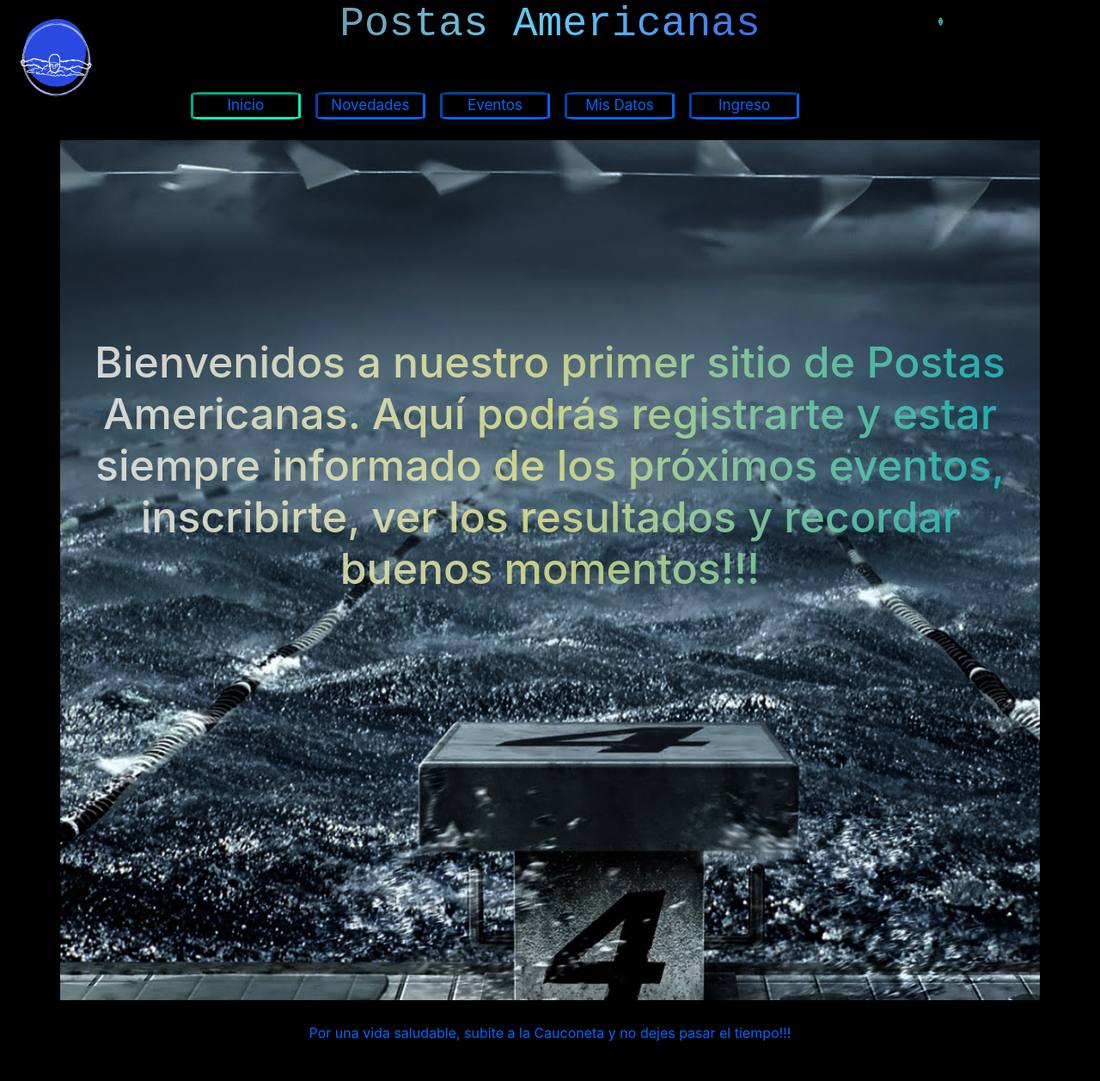
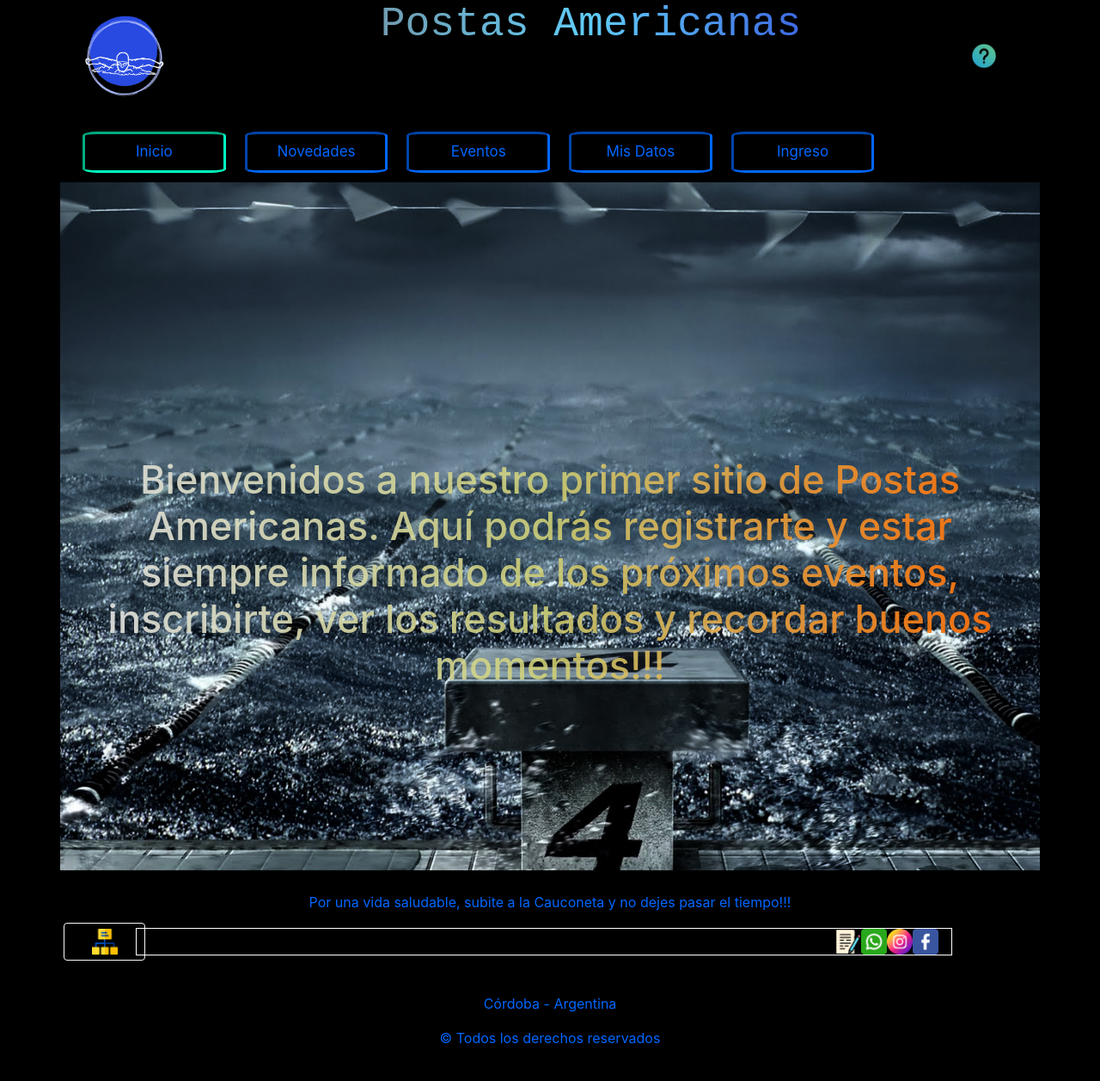
Before and after one commit to caucota/PostasAmericanasDesafioBootstrap, a plain HTML site: page index.html in a window 1280 px wide. Shown: the top 1257 px of the page at 86% size. Drawn offline with nearby package versions, Linux system fonts and the light colour scheme; a small style sheet from the web is missing; a web font is replaced by a local one.

Commit message:
cambiosbootstrap

```diff
--- a/css/style.css
+++ b/css/style.css
@@ -16,11 +16,13 @@ https://getbootstrap.com/docs/4.0/getting-started/download/
 .divLogoNombreSitio__imagenLogoSitio {
     width: 120px;
     height: 120px;
+    /*
     float: left;
     padding-left: 5%;
     padding-top: 2%;
     grid-column: 1/1;
     grid-row: 1/3;
+    */
 }
 
 
@@ -49,11 +51,7 @@ https://getbootstrap.com/docs/4.0/getting-started/download/
 .iconHelp {
     width: 30px;
     height: 30px;
-    padding-left: 25px;
-    padding-top: 20px;
-    /*float:right;*/
-    grid-column: 3/3;
-    grid-row: 1/1;
+    margin-top: 50px;
     transform: scale(1,1);
 }
 .iconHelp:hover{
@@ -76,11 +74,13 @@ https://getbootstrap.com/docs/4.0/getting-started/download/
     padding-left: 0%;
 }
 
+/*
 .headerSitio {
     display: grid;
     grid-template-columns: 1fr 4fr 1fr;
     grid-template-rows: 1fr 1fr;
 }
+*/
 .navMenu ul {
     list-style: none;
     font-size: 0;
@@ -98,11 +98,11 @@ https://getbootstrap.com/docs/4.0/getting-started/download/
     margin: 1%;
 }
 
-/*
 .classBody {
-    display: grid;
-}
-*/
+    display: block;
+    background-color: black;
+
+}
 .navMenu ul li a {
     text-decoration: none;
 }
@@ -178,11 +178,13 @@ nav ul li a {
     }
 
 
+
+
+    /*
     .headerSitio {
         grid-template-columns: 1fr 4fr 1fr;
         grid-template-rows: 1fr 2fr;
     }
-
 
     .divLogoNombreSitio__imagenLogoSitio {
         width: 80px;
@@ -193,9 +195,7 @@ nav ul li a {
     }
 
     .divLogoNombreSitio__nombreSitio{
-        height: 00px;
-        grid-column: 2/2;
-        grid-row: 1/1;
+        height: 0px;
         font-size: x-large;
     }
 
@@ -203,6 +203,7 @@ nav ul li a {
         grid-column: 3/3;
         grid-row: 1/1;
     }
+    */
 
     .navMenu {
         grid-column: 2/3;
@@ -422,7 +423,7 @@ nav ul li a {
 
 .classFooter {
     /*background-color:rgba(0, 0, 0, 0.904) ;*/
-    display: grid;
+    /*display: grid;*/
     background-color:black;
     padding-top: 2%;
 }
@@ -440,17 +441,21 @@ nav ul li a {
 .imagenIconoRedes {
     width: 30px;
     height: 30px;
-    padding-right: 10px;
-    padding-left: 20px;
+    /*padding-right: 10px;
+    padding-left: 20px;*/
+
 }
 .imagenIconoRedes:hover {
     scale: (1.5, 1.5);
 }
 
 .divIconosRedes {
-    display: block;
+    border: 1px solid white;
+    /*
     float: right;
     margin-right: 3%;
+    */
+
 }
 
 .divIconosRedes > a > img{
@@ -505,10 +510,10 @@ nav ul li a {
 
 /* -------------- INDEX  ------------- */
 .imagenFondo{
-
+    /*
     width: 120%;
-    height: 1000px;
-
+    */
+    height: 800px;
     background-image: linear-gradient(rgba(0, 0, 0, 0.692), rgba(0, 0, 0, 0.705)),  url('../Img/foto_inicio_grey.jpg');
 
     background-repeat: no-repeat;
@@ -521,20 +526,18 @@ nav ul li a {
 }
 
 .h1Bienvenida{
-    display: flex;
-    font-size: 50px;
+    font-size: 45px;
     /*font-family: 'Rubik Moonrocks', cursive;*/
     /*font-family: 'Fredericka the Great', cursive;*/
     /*font-family: 'Reenie Beanie', cursive;    */
     /*font-style: italic;*/
     /*color:rgb(228, 243, 22);*/
-    background: linear-gradient(to right, rgba(224, 224, 230, 0.938), rgba(224, 226, 137, 0.863), rgba(15, 181, 187, 0.925));
+    /*text-shadow: black 0 -3px;*/
+    background: linear-gradient(to right, rgba(224, 224, 230, 0.938), rgba(211, 212, 117, 0.863), rgba(252, 101, 1, 0.979));
     -webkit-text-fill-color: transparent;
     -webkit-background-clip: text;
     background-clip: text;
-/*    text-shadow: black 0 -3px;*/
-    margin-top: 20%;
-    float: left;
+    margin-top: 28%;
     text-align: center;
     animation-duration: 0.8s;
     animation-name: animacionBienvenida;
--- a/index.html
+++ b/index.html
@@ -14,24 +14,30 @@
     <link href="https://fonts.googleapis.com/css2?family=Fredericka+the+Great&family=Rubik+Moonrocks&family=Reenie+Beanie&display=swap"  rel="stylesheet">
     <link rel="stylesheet" href="https://cdn.jsdelivr.net/npm/bootstrap@4.0.0/dist/css/bootstrap.min.css" integrity="sha384-Gn5384xqQ1aoWXA+058RXPxPg6fy4IWvTNh0E263XmFcJlSAwiGgFAW/dAiS6JXm" crossorigin="anonymous">
 </head>
-<body>
-    <header class="menuSticky">
-        <section class="headerSitio">
-            <img class="divLogoNombreSitio__imagenLogoSitio" src="./Img/IconoPostas.jpg">
-            <h1 class="divLogoNombreSitio__nombreSitio" >Postas Americanas  </h1>
-            <a href="./pages/ayuda.html"><img class="iconHelp" src="./Img/help.png"></a>
-            <nav class="navMenu">
-                <ul>
-                    <li class="liSeleccionado"><a href="./index.html">Inicio</a></li>
-                    <li><a href="./pages/novedades.html">Novedades</a></li>
-                    <li><a href="#">Eventos</a>
-                        <ul>
-                            <li><a href="./pages/proximos_eventos.html">Próximos Eventos</a></li>
-                            <li><a href="./pages/construccion.html">Eventos Recientes</a></li>
+<body class="classBody">
+    <header class="menuSticky container">
+        <section class="row">
+            <div class="col-2">
+                <img class="divLogoNombreSitio__imagenLogoSitio" src="./Img/IconoPostas.jpg">
+            </div>
+            <div class="col-9 text-center">
+                <h1 class="divLogoNombreSitio__nombreSitio" >Postas Americanas  </h1>
+            </div>
+            <div class="col-1">
+                <a href="./pages/ayuda.html"><img class="iconHelp " src="./Img/help.png"></a>
+            </div>
+            <nav class="navMenu container">
+                <ul class="nav">
+                    <li class="liSeleccionado nav-item"><a class="nav-link" href="./index.html">Inicio</a></li>
+                    <li class="nav-item"><a class="nav-link" href="./pages/novedades.html">Novedades</a></li>
+                    <li class="nav-item"><a class="nav-link" href="#">Eventos</a>
+                        <ul class="nav">
+                            <li class="nav-item"><a class="nav-link" href="./pages/proximos_eventos.html">Próximos Eventos</a></li>
+                            <li class="nav-item"><a class="nav-link" href="./pages/construccion.html">Eventos Recientes</a></li>
                         </ul>
                     </li>
-                    <li><a href="./pages/mis_datos.html">Mis Datos</a></li>
-                    <li><a href="./pages/construccion.html">Ingreso</a></li>
+                    <li class="nav-item"><a class="nav-link" href="./pages/mis_datos.html">Mis Datos</a></li>
+                    <li class="nav-item" disabled><a class="nav-link" href="./pages/construccion.html">Ingreso</a></li>
                 </ul>
             </nav>
         </section>
@@ -45,6 +51,28 @@
             </div>
         </div>
     </main>
+
+
+    <footer class="classFooter container">
+        <div class="textoFooter row">
+            <label class="col-12">Por una vida saludable, subite a la Cauconeta y no dejes pasar el tiempo!!!</label>
+        </div>
+        <section class="row">
+            <div class="btn btn-outline-light btn-floating m-1 col-1 align-self-center divIconosFooter">
+                <a href="./pages/mapadelsitio.html"><img class="imagenIconoRedes" src="./Img/organigrama_amarillo.png"></a>
+            </div>
+            <div class="divIconosRedes row col-10 justify-content-end align-self-center">
+                <a href="./pages/contacto.html" ><img class="imagenIconoRedes" src="./Img/formulario-de-contacto.png"></a>
+                <a href="https://wa.me/15551234567"><img class="imagenIconoRedes" src="./Img/whatsapp (1).png"></a>
+                <a href="https://www.instagram.com/invites/contact/?i=j58yqhtl06su&utm_content=h8u7da4"><img class="imagenIconoRedes" src="./Img/instagram.png"></a>
+                <a href="https://www.facebook.com"><img class="imagenIconoRedes" src="./Img/facebook (1).png"></a>
+            </div>
+        </section>
+        <div class="derechosAutor">
+            <p>Córdoba - Argentina</p>
+            <p>© Todos los derechos reservados</p>
+        </div>
+    </footer>
 
     <footer class="classFooter">
         <div class="textoFooter">
```
